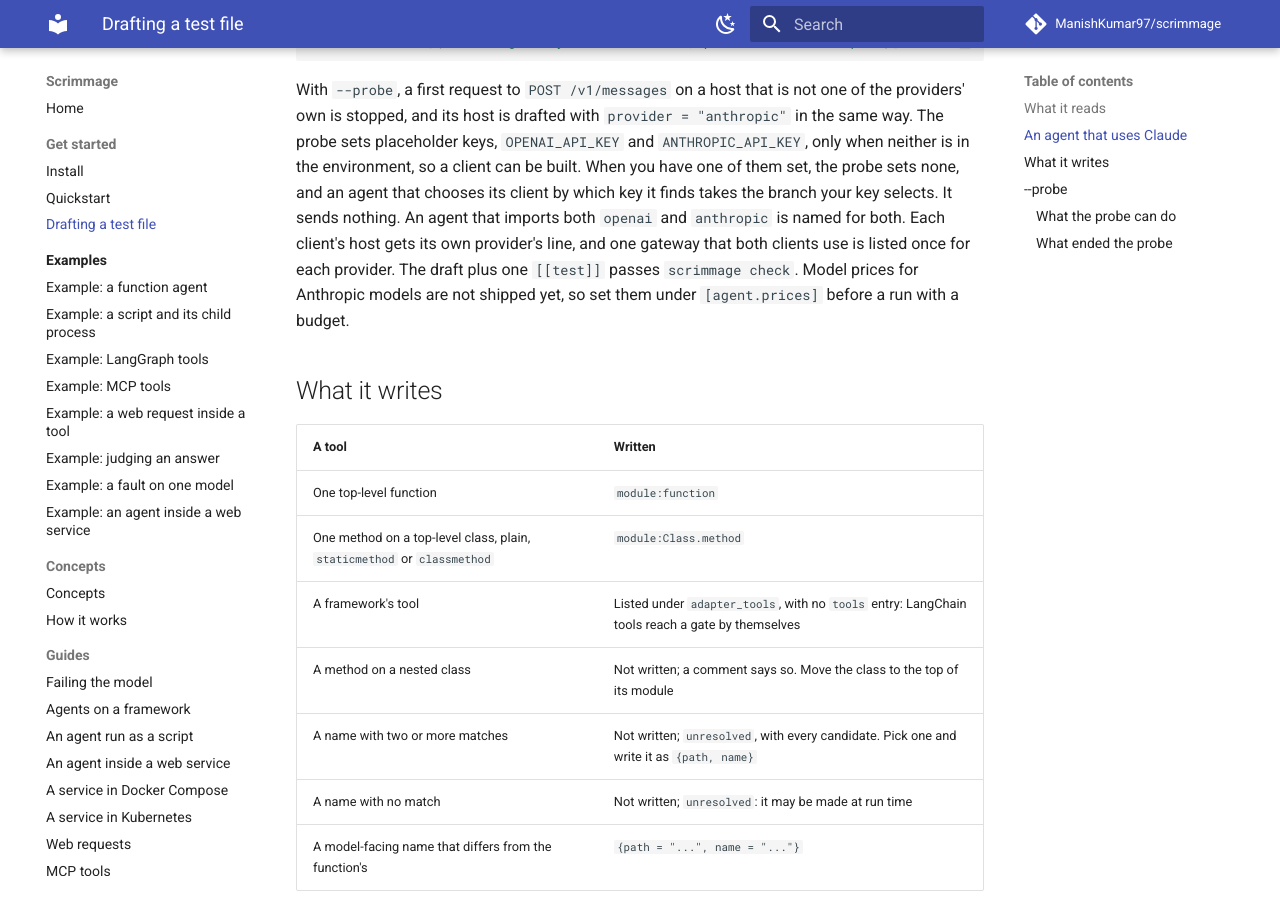
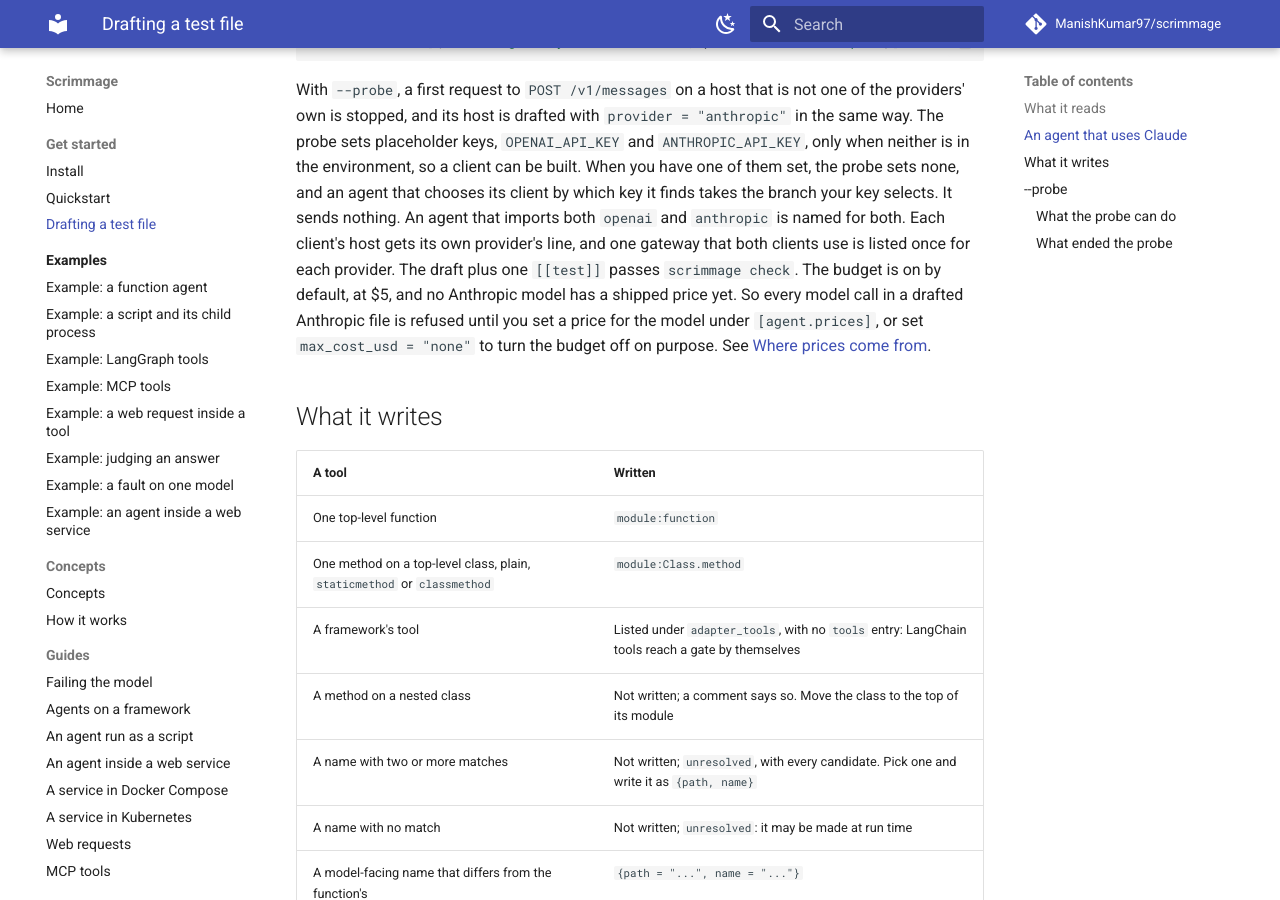
Before and after one commit to ManishKumar97/scrimmage, an MkDocs documentation site: the page built from docs/init.md, in a window 1280 px wide and 900 px high, scrolled down 2280 px. Built offline with MkDocs 1.6.1 and Material for MkDocs 9.7.7, drawn with Linux system fonts in a browser that asks for light colours; comment, search, counter and statistics services are not loaded.

Commit message:
docs(init): say a drafted Anthropic file needs a price or no budget

```diff
--- a/docs/init.md
+++ b/docs/init.md
@@ -82,7 +82,9 @@ It sends nothing.
 An agent that imports both `openai` and `anthropic` is named for both.
 Each client's host gets its own provider's line, and one gateway that both clients use is listed once for each provider.
 The draft plus one `[[test]]` passes `scrimmage check`.
-Model prices for Anthropic models are not shipped yet, so set them under `[agent.prices]` before a run with a budget.
+The budget is on by default, at $5, and no Anthropic model has a shipped price yet.
+So every model call in a drafted Anthropic file is refused until you set a price for the model under `[agent.prices]`, or set `max_cost_usd = "none"` to turn the budget off on purpose.
+See [Where prices come from](configuration.md#where-prices-come-from).
 
 ## What it writes
 
```
